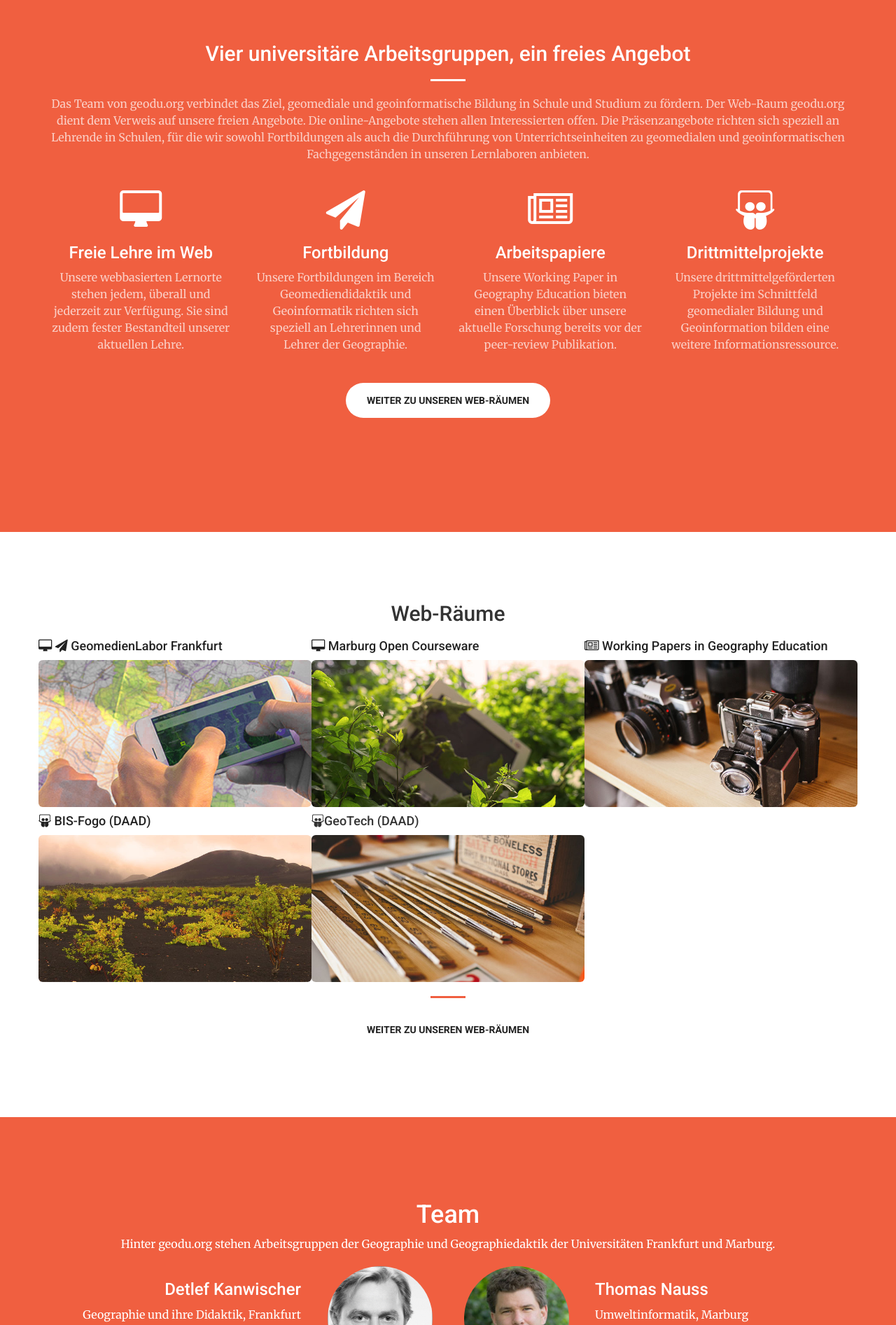
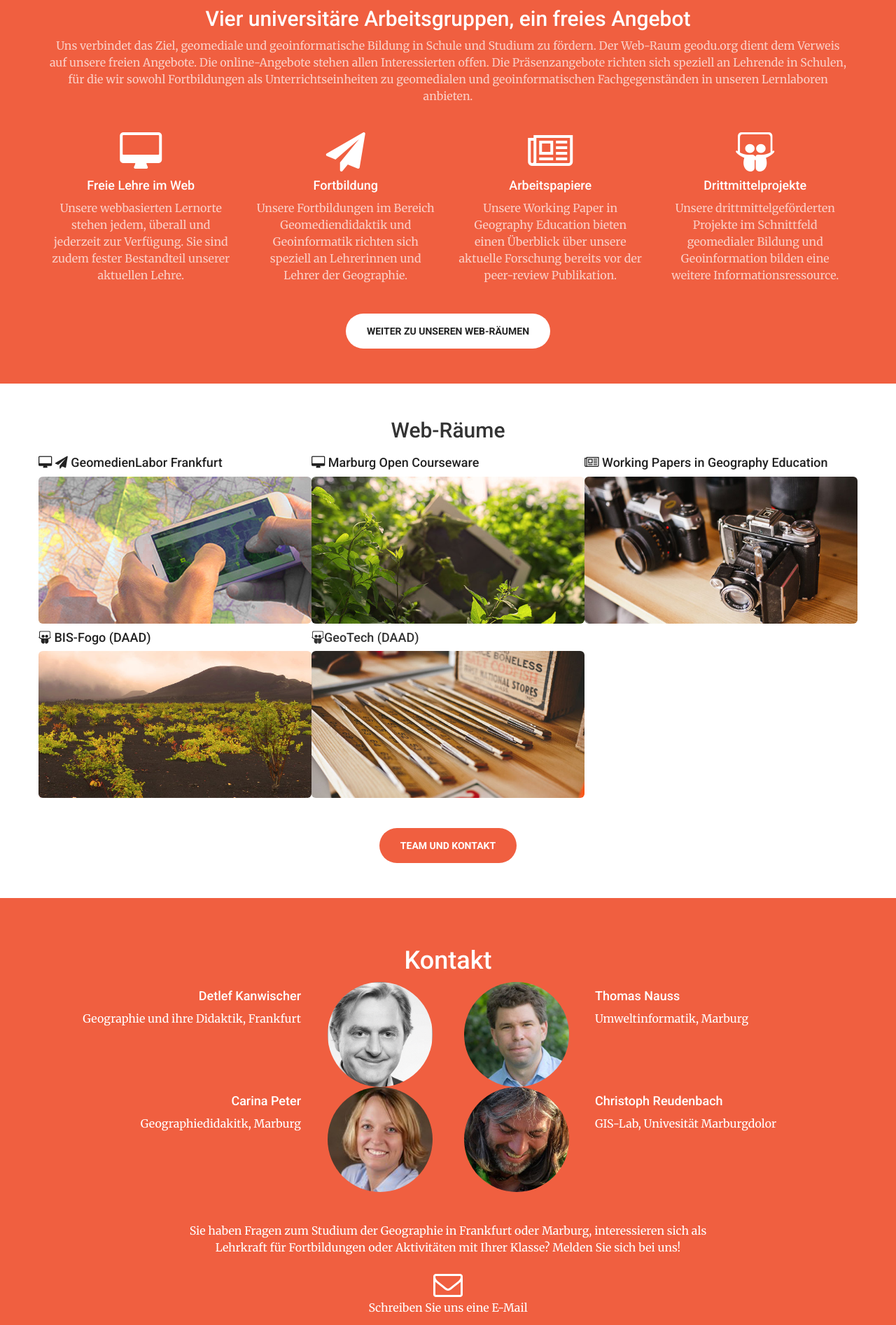
Before and after one commit to environmentalinformatics-marburg/geodu, a website: page index.html in a window 1280 px wide. Shown: the part 840-2733 px from the top of the page at 70% size. Drawn offline with nearby package versions, Linux system fonts and the light colour scheme.

Commit message:
Productive update

```diff
--- a/index.html
+++ b/index.html
@@ -48,9 +48,6 @@
               <a class="page-scroll" href="#portfolio">Web-Räume</a>
             </li>
             <li>
-              <a class="page-scroll" href="#team">Team</a>
-            </li>
-            <li>
               <a class="page-scroll" href="#contact">Kontakt</a>
             </li>
           </ul>
@@ -75,19 +72,17 @@
         </div>
       </div>
     </header>
-    <section id="about" class="bg-primary height-full">
+    <section id="about" class="bg-primary">
       <div class="container">
         <div class="row">
           <div class="col-lg-12 col-lg-offset-0 text-center">
             <h2 class="section-heading">Vier universitäre Arbeitsgruppen, ein freies Angebot</h2>
-            <hr class="light">
-            <p class="text-faded">Das Team von geodu.org verbindet das Ziel, geomediale und geoinformatische
-              Bildung in Schule und Studium zu fördern. Der Web-Raum geodu.org dient
-              dem Verweis auf unsere freien Angebote. Die online-Angebote stehen allen
-              Interessierten offen. Die Präsenzangebote richten sich speziell an Lehrende
-              in Schulen, für die wir sowohl Fortbildungen als auch die Durchführung
-              von Unterrichtseinheiten zu geomedialen und geoinformatischen Fachgegenständen
-              in unseren Lernlaboren anbieten.</p>
+            <p class="text-faded">Uns verbindet das Ziel, geomediale und geoinformatische Bildung in Schule
+              und Studium zu fördern. Der Web-Raum geodu.org dient dem Verweis auf unsere
+              freien Angebote. Die online-Angebote stehen allen Interessierten offen.
+              Die Präsenzangebote richten sich speziell an Lehrende in Schulen, für die
+              wir sowohl Fortbildungen als Unterrichtseinheiten zu geomedialen und geoinformatischen
+              Fachgegenständen in unseren Lernlaboren anbieten.</p>
           </div>
         </div>
       </div>
@@ -96,7 +91,7 @@
           <div class="col-lg-3 col-md-6 text-center">
             <div class="service-box">
               <i class="fa fa-4x sr-icons fa-desktop"></i>
-              <h3>Freie Lehre im Web</h3>
+              <h4>Freie Lehre im Web</h4>
               <p class="text-faded">Unsere webbasierten Lernorte stehen jedem, überall und jederzeit zur Verfügung.
                 Sie sind zudem fester Bestandteil unserer aktuellen Lehre.</p>
             </div>
@@ -104,7 +99,7 @@
           <div class="col-lg-3 col-md-6 text-center">
             <div class="service-box">
               <i class="fa fa-4x fa-paper-plane sr-icons"></i>
-              <h3>Fortbildung</h3>
+              <h4>Fortbildung</h4>
               <p class="text-faded">Unsere Fortbildungen im Bereich Geomediendidaktik und Geoinformatik richten
                 sich speziell an Lehrerinnen und Lehrer der Geographie.</p>
             </div>
@@ -112,7 +107,7 @@
           <div class="col-lg-3 col-md-6 text-center">
             <div class="service-box">
               <i class="fa fa-4x fa-newspaper-o sr-icons"></i>
-              <h3>Arbeitspapiere</h3>
+              <h4>Arbeitspapiere</h4>
               <p class="text-faded">Unsere Working Paper in Geography Education bieten einen Überblick über
                 unsere aktuelle Forschung bereits vor der peer-review Publikation.</p>
             </div>
@@ -120,7 +115,7 @@
           <div class="col-lg-3 col-md-6 text-center">
             <div class="service-box">
               <i class="fa fa-4x sr-icons fa-slideshare"></i>
-              <h3>Drittmittelprojekte</h3>
+              <h4>Drittmittelprojekte</h4>
               <p class="text-faded">Unsere drittmittelgeförderten Projekte im Schnittfeld geomedialer Bildung
                 und Geoinformation bilden eine weitere Informationsressource.</p>
             </div>
@@ -132,7 +127,7 @@
         <a href="#portfolio" class="page-scroll btn btn-default btn-xl sr-button" contenteditable="false">Weiter zu unseren Web-Räumen</a>
       </div>
     </section>
-    <section id="portfolio" class="height-full">
+    <section id="portfolio">
       <div class="container">
         <div class="row">
           <div class="col-lg-12 text-center">
@@ -186,25 +181,22 @@
           </div>
         </div>
       </div>
-            <div class="row text-center">
-        <hr>
-        <a href="#portfolio" class="page-scroll btn btn-default btn-xl sr-button" contenteditable="false">Weiter zu unseren Web-Räumen</a>
+      <div class="row text-center">
+        <hr class="light">
+        <a href="#contact" class="page-scroll btn btn-default btn-primary btn-xl sr-button">Team und Kontakt</a>
       </div>
-
     </section>
-    <section id="team" class="bg-primary">
+    <section id="contact" class="bg-primary">
       <div class="container">
         <div class="row">
           <div class="col-md-12">
-            <h1 class="text-center">Team</h1>
-            <p class="text-center">Hinter geodu.org stehen Arbeitsgruppen der Geographie und Geographiedaktik
-              der Universitäten Frankfurt und Marburg.</p>
+            <h1 class="text-center">Kontakt</h1>
           </div>
         </div>
         <div class="row">
           <div class="col-md-4 text-right">
             <a href="http://www.uni-frankfurt.de/45719100/01_portrait" class="pagelink" target="_blank">
-              <h3>Detlef Kanwischer</h3>
+              <h4>Detlef Kanwischer</h4>
               <p>Geographie und ihre Didaktik, Frankfurt</p>
                 </a>
           </div>
@@ -216,7 +208,7 @@
           </div>
           <div class="col-md-4 text-left">
             <a href="https://cms.uni-marburg.de/fb19/fachgebiete/umweltinformatik/nausst/index.html" class="pagelink" target="_blank">
-              <h3>Thomas Nauss</h3>
+              <h4>Thomas Nauss</h4>
               <p>Umweltinformatik, Marburg</p>
               </a>
           </div>
@@ -224,7 +216,7 @@
         <div class="row">
           <div class="col-md-4 text-right">
             <a href="https://www.uni-marburg.de/fb19/fachgebiete/geographiedidaktik/peterc/index_html" class="pagelink" target="_blank">
-              <h3>Carina Peter</h3>
+              <h4>Carina Peter</h4>
               <p>Geographiedidakitk, Marburg</p>
               </a>
           </div>
@@ -236,18 +228,15 @@
           </div>
           <div class="col-md-4 text-left">
             <a href="http://www.uni-marburg.de/fb19/personal/mitarbeiter/reudenbachc/index.html" class="pagelink" target="_blank">
-              <h3>Christoph Reudenbach</h3>
+              <h4>Christoph Reudenbach</h4>
               <p>GIS-Lab, Univesität Marburgdolor</p>
               </a>
           </div>
         </div>
       </div>
-    </section>
-    <section id="contact">
       <div class="container">
         <div class="row">
           <div class="col-lg-8 col-lg-offset-2 text-center">
-            <h2 class="section-heading">Fragen?</h2>
             <hr class="primary">
             <p>Sie haben Fragen zum Studium der Geographie in Frankfurt oder Marburg,
               interessieren sich als Lehrkraft für Fortbildungen oder Aktivitäten mit
@@ -256,7 +245,7 @@
           <div class="col-lg-8 col-lg-offset-2 text-center">
             <i class="fa fa-envelope-o fa-3x sr-contact"></i>
             <p>
-              <a href="mailto:fragen@geodu.org">Schreiben Sie uns eine E-Mail</a>
+              <a href="mailto:fragen@geodu.org" class="pagelink">Schreiben Sie uns eine E-Mail</a>
             </p>
           </div>
         </div>
```
Also changed, not shown: css/creative.min.css.
